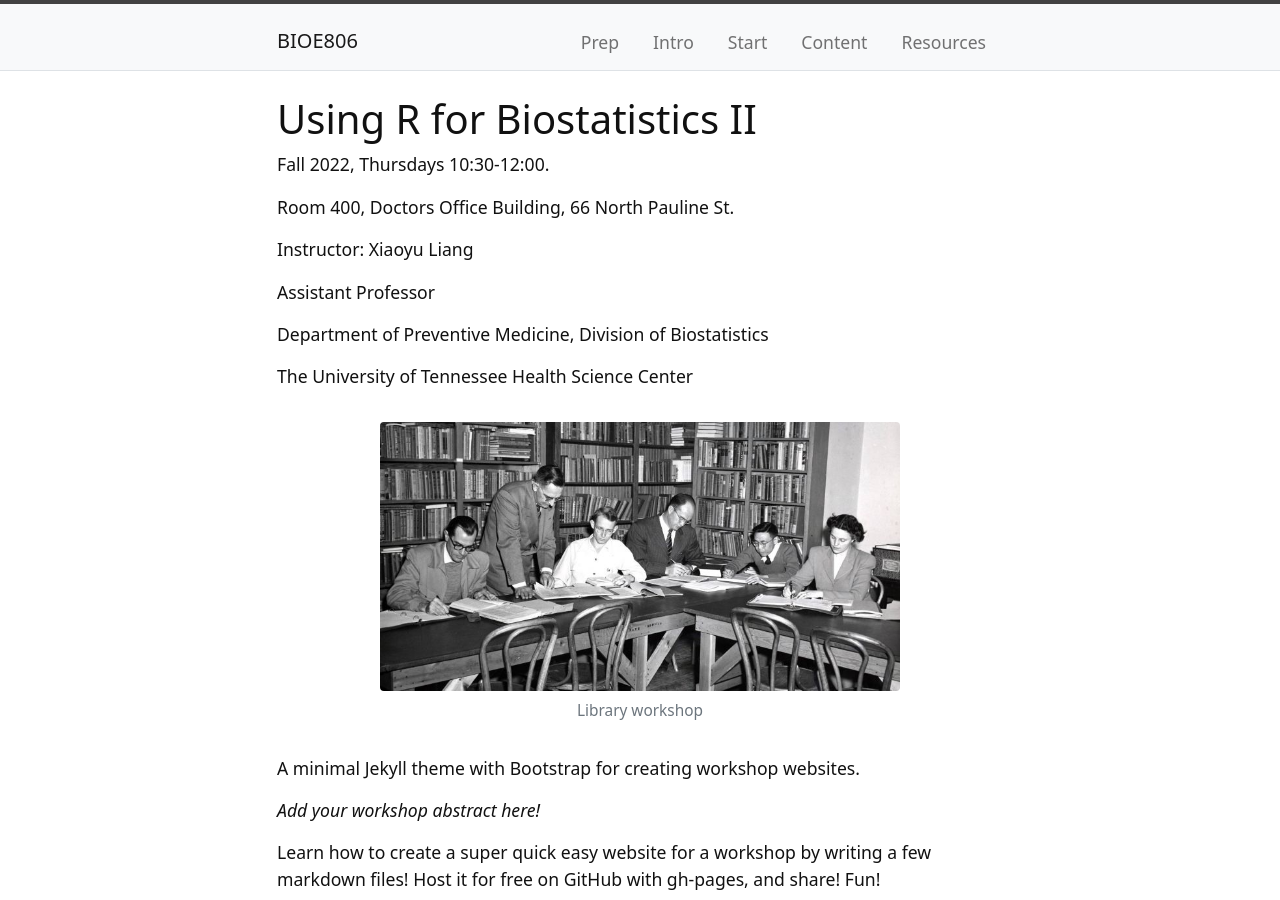
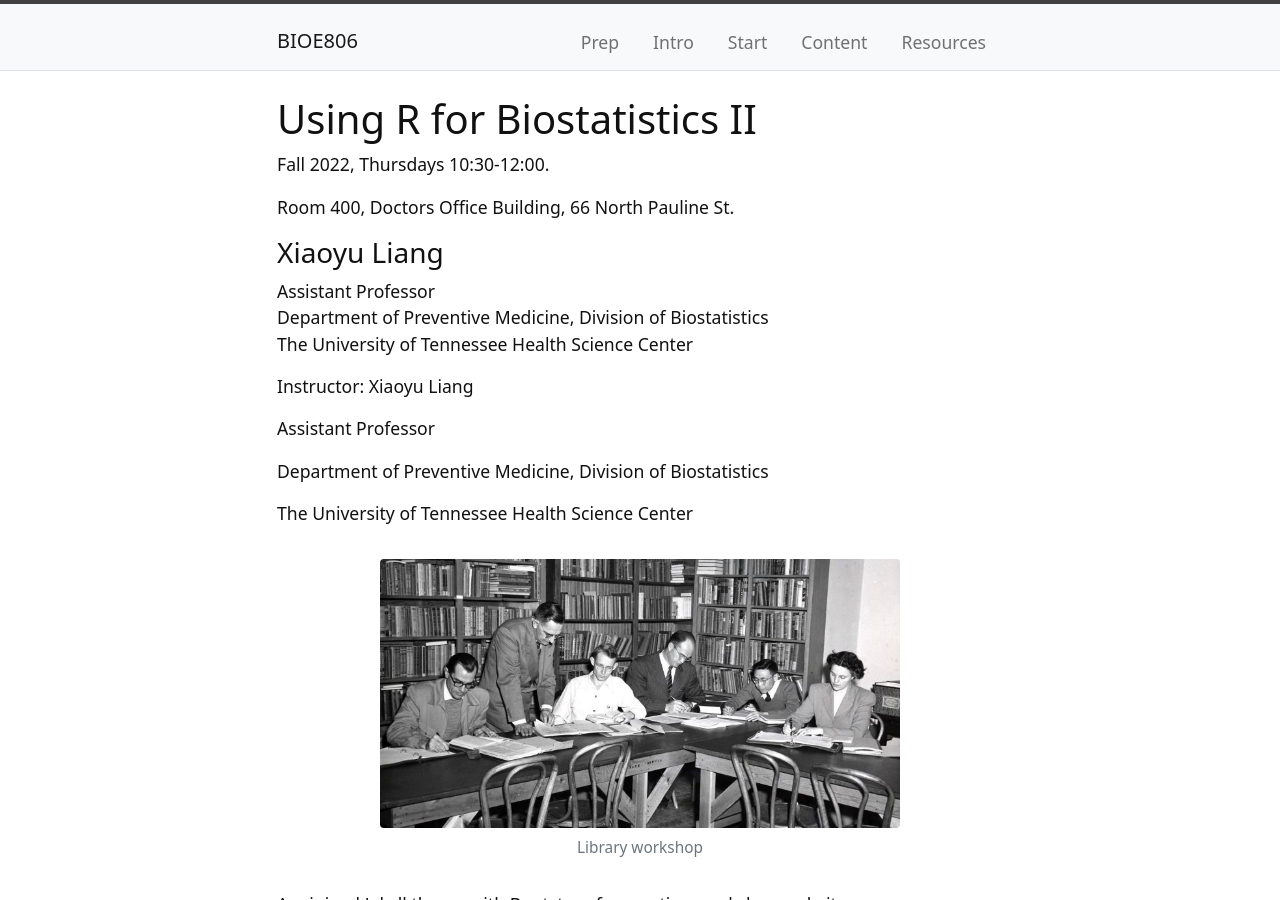
Before and after one commit to XiaoyuLiang/BIOE806-Spring2022, a Jekyll site: the page built from index.md, in a window 1280 px wide and 900 px high. Built offline with Jekyll 4.4.1, drawn with Linux system fonts in a browser that asks for light colours.

Commit message:
Update index.md

```diff
--- a/index.md
+++ b/index.md
@@ -8,6 +8,15 @@ layout: default
 Fall 2022, Thursdays 10:30-12:00.
 
 Room 400, Doctors Office Building, 66 North Pauline St.
+
+<h3>Xiaoyu Liang</h3>
+<p class="address">
+    Assistant Professor
+    <br>
+    Department of Preventive Medicine, Division of Biostatistics
+    <br>
+    The University of Tennessee Health Science Center
+</p>
 
 Instructor: Xiaoyu Liang
 
```
